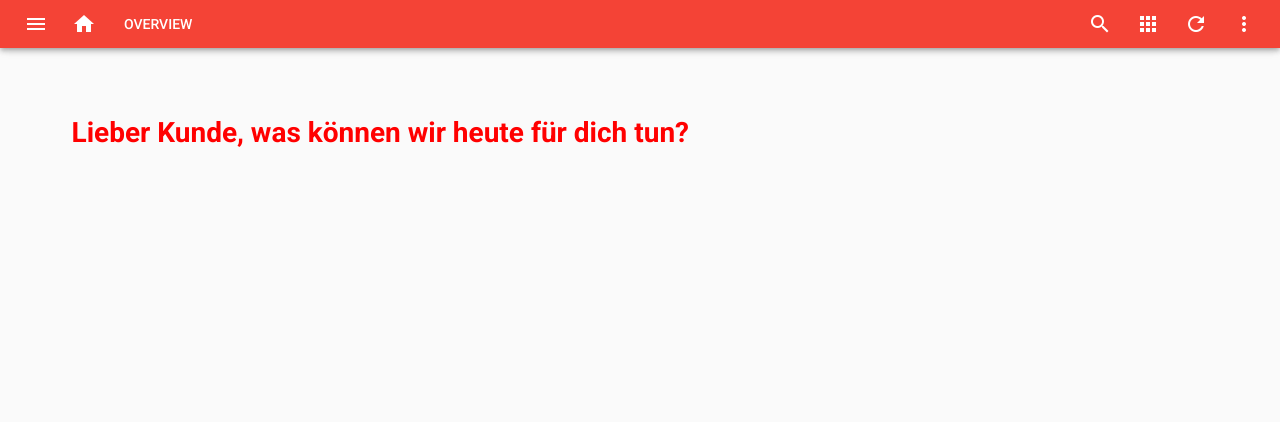
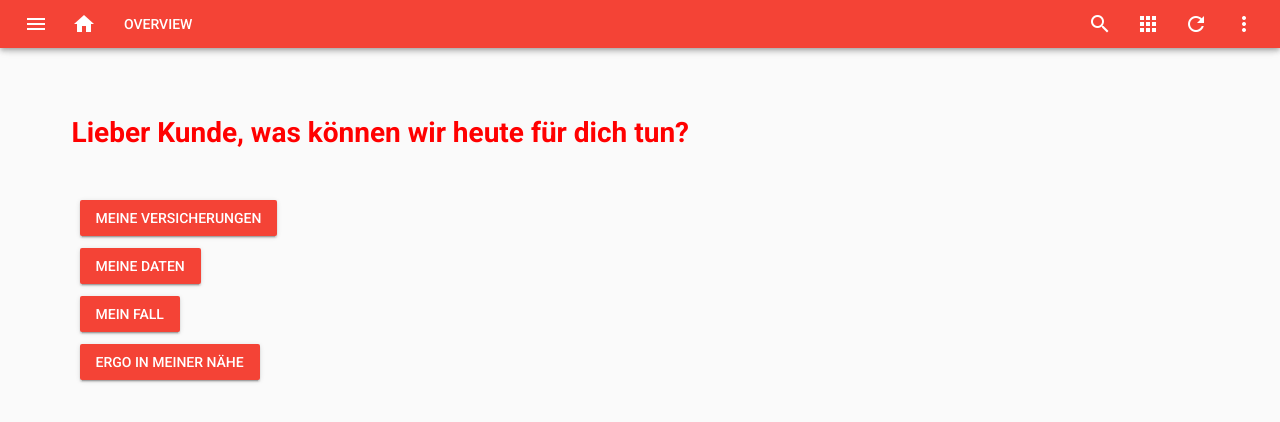
Before and after one commit to webia1/vue-enterprise, a Vue app: page /dashboard/overview in a window 1280 px wide. Shown: the top 422 px of the page. Built offline with nearby package versions, Linux system fonts and the light colour scheme.

Commit message:
example1 with buttons

```diff
--- a/src/components/Overview.vue
+++ b/src/components/Overview.vue
@@ -1,10 +1,26 @@
 <template>
+  <v-layout>
+    <v-flex>
       <div>
         <h1>
           Lieber Kunde, was können wir heute
           für dich tun?
         </h1>
       </div>
+      <div>
+        <v-btn color="red" dark>Meine Versicherungen</v-btn>
+      </div>
+      <div>
+        <v-btn color="red" dark>Meine Daten</v-btn>
+      </div>
+      <div>
+        <v-btn color="red" dark>Mein Fall</v-btn>
+      </div>
+      <div>
+        <v-btn color="red" dark>Ergo in meiner Nähe</v-btn>
+      </div>
+    </v-flex>
+  </v-layout>
 </template>
 
 <script lang="ts">
@@ -20,7 +36,7 @@ export default class Overview extends Vue {
 
 <style scoped lang="stylus">
 h1 {
-  margin: 40px 0 0;
+  margin: 40px 0;
   color: red;
 }
 </style>
```
Lines whose indentation alone changed are shown as unchanged.
